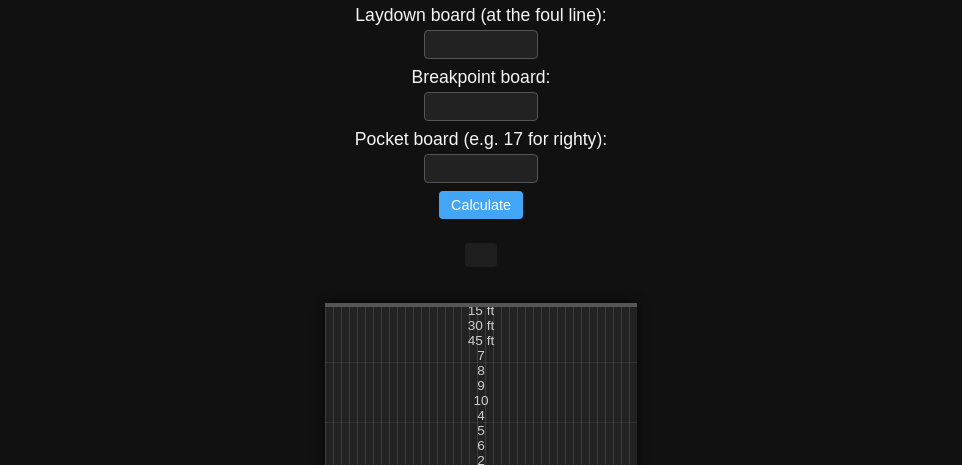
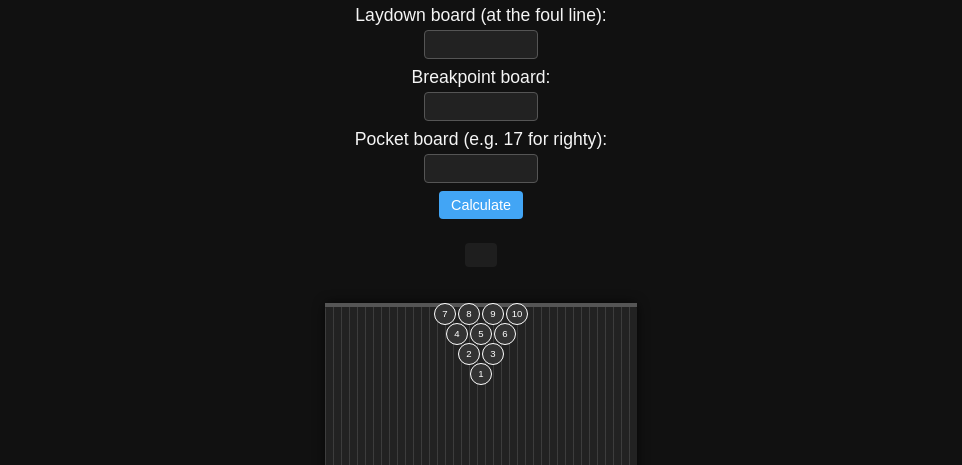
Before and after one commit to Mr-Poopy-Butthole/Beepping, a plain HTML site: page board-travel.html in a window 1280 px wide. Shown: the part 331-796 px from the top of the page, without its empty margins (159-1121 px from the left). Drawn offline with Linux system fonts and the light colour scheme.

Commit message:
Update style.css

```diff
--- a/style.css
+++ b/style.css
@@ -99,7 +99,8 @@ button:hover {
 }
 
 /* Lane diagram */
-/* We use 39 boards × 10px = 390px wide */
+/* We use 39 boards × 8px = 312px wide */
+
 .lane-wrapper {
   margin-top: 2rem;
   text-align: center;
@@ -117,9 +118,9 @@ button:hover {
   box-shadow: 0 0 12px rgba(0, 0, 0, 0.7);
 
   /*
-    Background grid:
-    - Vertical lines every 8px = each board across the width
-    - Horizontal lines every 60px = 5 feet down the lane (since 1 ft = 12px)
+    Background:
+    - Only vertical board lines every 8px
+    - Horizontal lines removed; we'll draw only 15/30/45/60 ft explicitly
   */
   background-image:
     repeating-linear-gradient(
@@ -128,17 +129,8 @@ button:hover {
       rgba(255, 255, 255, 0.12) 1px,
       transparent 1px,
       transparent 8px
-    ),
-    repeating-linear-gradient(
-      to top,
-      rgba(255, 255, 255, 0.08) 0px,
-      rgba(255, 255, 255, 0.08) 1px,
-      transparent 1px,
-      transparent 60px      /* 5 ft × 12px = 60px */
     );
 }
-
-
 
 /* Foul line at the bottom of the lane graphic */
 .foul-line {
@@ -159,6 +151,65 @@ button:hover {
   height: 4px;
   background-color: #555;
 }
+/* Distance lines at 15, 30, 45 ft */
+.distance-line {
+  position: absolute;
+  left: 0;
+  width: 100%;
+  height: 2px;
+  background-color: rgba(255, 255, 255, 0.25);
+  font-size: 0.7rem;
+  color: #ccc;
+  text-align: left;
+  padding-left: 4px;
+  transform: translateY(50%);
+}
+
+/* 1 ft = 12px; distances measured up from the foul line (bottom) */
+.line-15 { bottom: 180px; }  /* 15 ft */
+.line-30 { bottom: 360px; }  /* 30 ft */
+.line-45 { bottom: 540px; }  /* 45 ft */
+
+/* Pin deck at the headpin end */
+.pin-deck {
+  position: absolute;
+  top: 0;
+  left: 0;
+  width: 100%;
+  height: 90px;
+  display: block;
+}
+
+/* Individual pins */
+.pin {
+  position: absolute;
+  width: 20px;
+  height: 20px;
+  border-radius: 50%;
+  border: 1px solid #fff;
+  color: #fff;
+  font-size: 0.6rem;
+  line-height: 20px;
+  text-align: center;
+  background-color: #333;
+}
+
+/* Approximate triangle layout for pins 1–10 (top-down) */
+.pin-1  { top: 60px; left: 50%; transform: translateX(-50%); }
+
+.pin-2  { top: 40px; left: calc(50% - 12px); transform: translateX(-50%); }
+.pin-3  { top: 40px; left: calc(50% + 12px); transform: translateX(-50%); }
+
+.pin-4  { top: 20px; left: calc(50% - 24px); transform: translateX(-50%); }
+.pin-5  { top: 20px; left: 50%;              transform: translateX(-50%); }
+.pin-6  { top: 20px; left: calc(50% + 24px); transform: translateX(-50%); }
+
+.pin-7  { top: 0px;  left: calc(50% - 36px); transform: translateX(-50%); }
+.pin-8  { top: 0px;  left: calc(50% - 12px); transform: translateX(-50%); }
+.pin-9  { top: 0px;  left: calc(50% + 12px); transform: translateX(-50%); }
+.pin-10 { top: 0px;  left: calc(50% + 36px); transform: translateX(-50%); }
+
+
 
 .lane-label {
   margin-top: 0.5rem;
```
